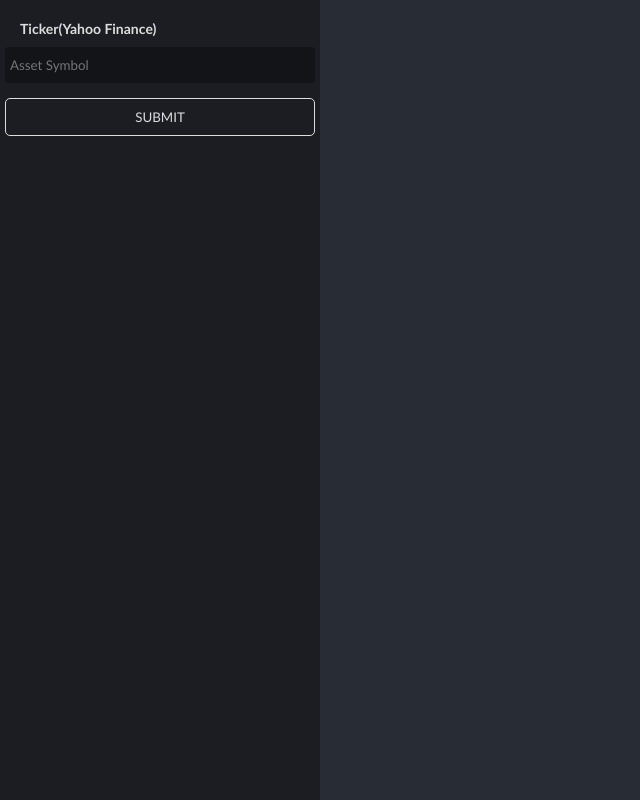
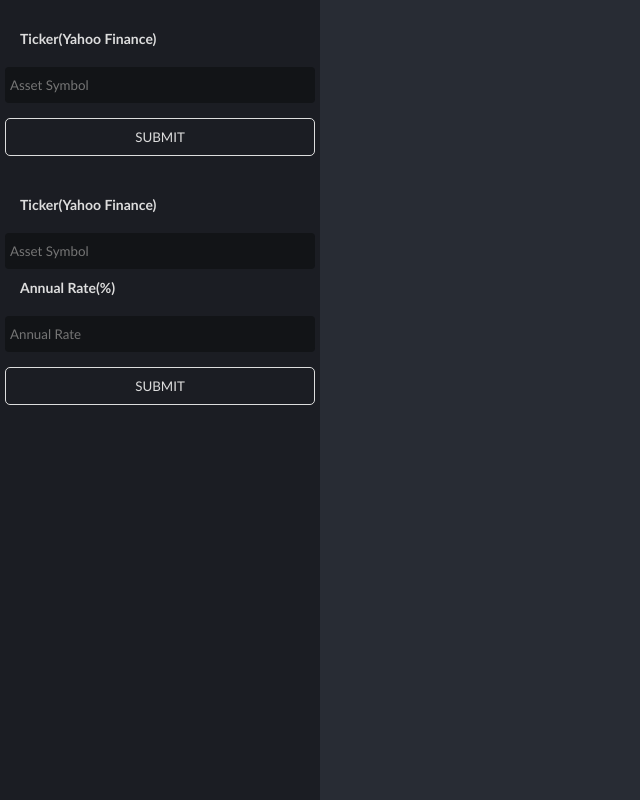
Before and after one commit to dungwoong/efficient-portfolio, a React (Create React App) app: page / in a window 1280 px wide. Shown: the whole page, without its empty margins (0-640 px from the left). Built offline with nearby package versions, Linux system fonts and the light colour scheme; the HTML template or start-up script is replaced by a standard one.

Commit message:
Added cash asset form

```diff
--- a/src/components/Sidebar.tsx
+++ b/src/components/Sidebar.tsx
@@ -2,7 +2,7 @@ import React from "react";
 import "../App.css";
 import styled from "styled-components";
 import { SIDEBAR_DARK_GRAY, SIDEBAR_TEXT_COLOR } from "../constants/colors";
-import { StockForm } from "./addAssets/AssetForm";
+import { CashAssetForm, StockForm } from "./addAssets/AssetForm";
 
 const SideBarDiv = styled.div`
     background-color: ${SIDEBAR_DARK_GRAY};
@@ -13,6 +13,7 @@ export const SideBarHeader = styled.div`
 	padding: 0 5px 10px 15px;
 	font-size: 14px;
 	font-weight: bold;
+	margin: 10px 0 10px 0;
 	color: ${SIDEBAR_TEXT_COLOR};
 `;
 
@@ -20,6 +21,7 @@ export default function SideBar() {
 	return (
 		<SideBarDiv className="sidebar">
 			<StockForm></StockForm>
+			<CashAssetForm></CashAssetForm>
 		</SideBarDiv>
 	);
 }
--- a/src/components/addAssets/AssetForm.tsx
+++ b/src/components/addAssets/AssetForm.tsx
@@ -62,3 +62,74 @@ export function StockForm() {
 		</AssetFormDiv>
 	);
 }
+
+export function CashAssetForm() {
+	const [successDialog, setSuccessDialog] = useState(<></>);
+	const [failDialog, setFailDialog] = useState(<></>);
+
+	const getCashAssetFormData = () => {
+		const assetSymbol = (
+      document.getElementById("asset-symbol-cash") as HTMLInputElement
+		).value;
+
+		const assetRate = (
+			document.getElementById("asset-rate-cash") as HTMLInputElement
+		).value;
+		// TODO actually add the stock to the redux state
+		// TODO maybe send a request to https://ca.finance.yahoo.com/quote/TICKER to check if stock exists? But this may not be necessary.
+		if (assetSymbol && assetRate) {
+			setFailDialog(<></>);
+
+			if (isNaN(parseFloat(assetRate)) || parseFloat(assetRate) > 100) {
+				setFailDialog(<AssetFormFailDialog>Please input a valid number as a rate.</AssetFormFailDialog>);
+			} else {
+				setSuccessDialog(
+					<AssetFormSuccessDialog>
+						<strong>{assetSymbol}</strong> added with rate {assetRate}
+					</AssetFormSuccessDialog>
+				);
+			}
+
+			setTimeout(() => {
+				setSuccessDialog(<></>);
+				setFailDialog(<></>);
+			}, DIALOG_SHOW_TIME_MS);
+		} else {
+			setSuccessDialog(<></>);
+			setFailDialog(
+				<AssetFormFailDialog>
+          Could not add asset. Make sure to fill out all fields.
+				</AssetFormFailDialog>
+			);
+
+			setTimeout(() => {
+				setFailDialog(<></>);
+			}, DIALOG_SHOW_TIME_MS);
+		}
+	};
+
+	return (
+		<AssetFormDiv>
+			<SideBarHeader>Ticker(Yahoo Finance)</SideBarHeader>
+			<AssetFormInputBox
+				autoComplete="off"
+				type="text"
+				placeholder="Asset Symbol"
+				id="asset-symbol-cash"
+			></AssetFormInputBox>
+
+			<SideBarHeader>Annual Rate(%)</SideBarHeader>
+			<AssetFormInputBox
+				autoComplete="off"
+				type="text"
+				placeholder="Annual Rate"
+				id="asset-rate-cash"
+			></AssetFormInputBox>
+			<AssetFormSubmitButton onClick={getCashAssetFormData}>
+        SUBMIT
+			</AssetFormSubmitButton>
+			{successDialog}
+			{failDialog}
+		</AssetFormDiv>
+	);
+}
```
